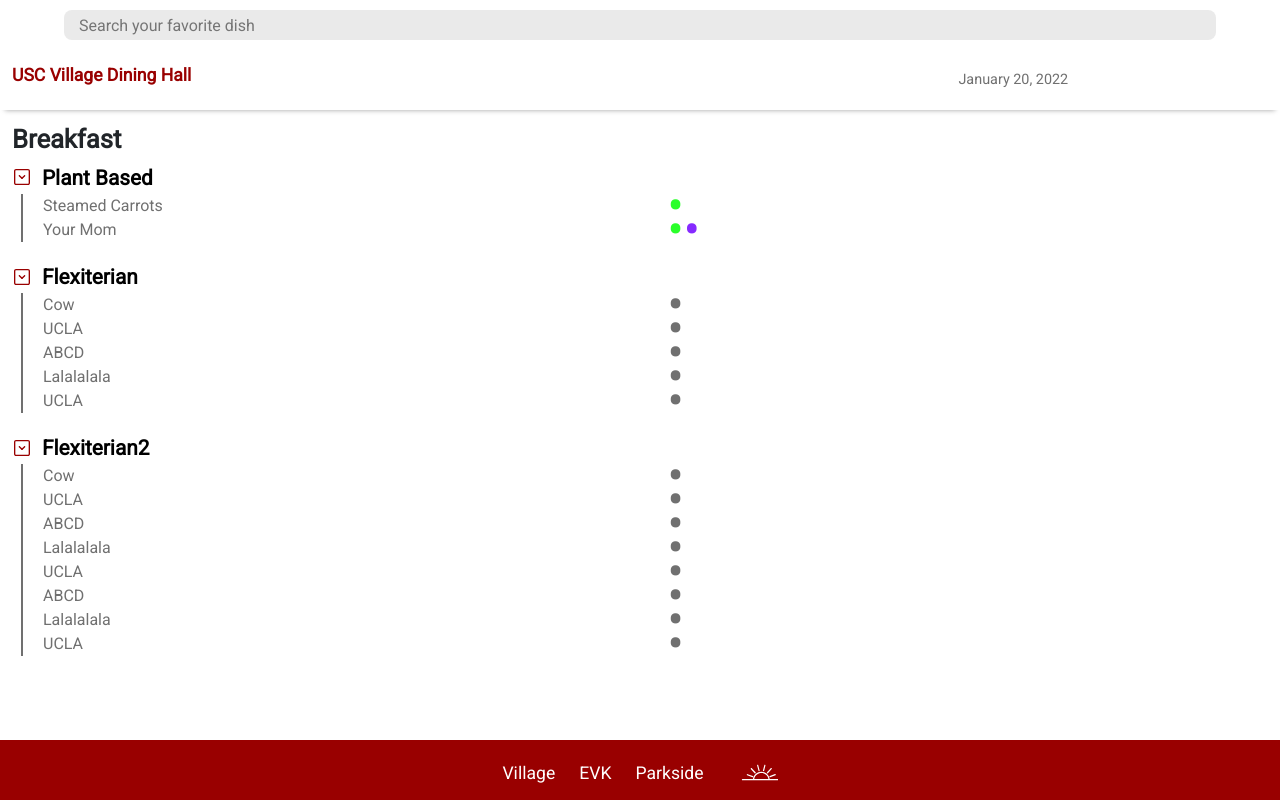
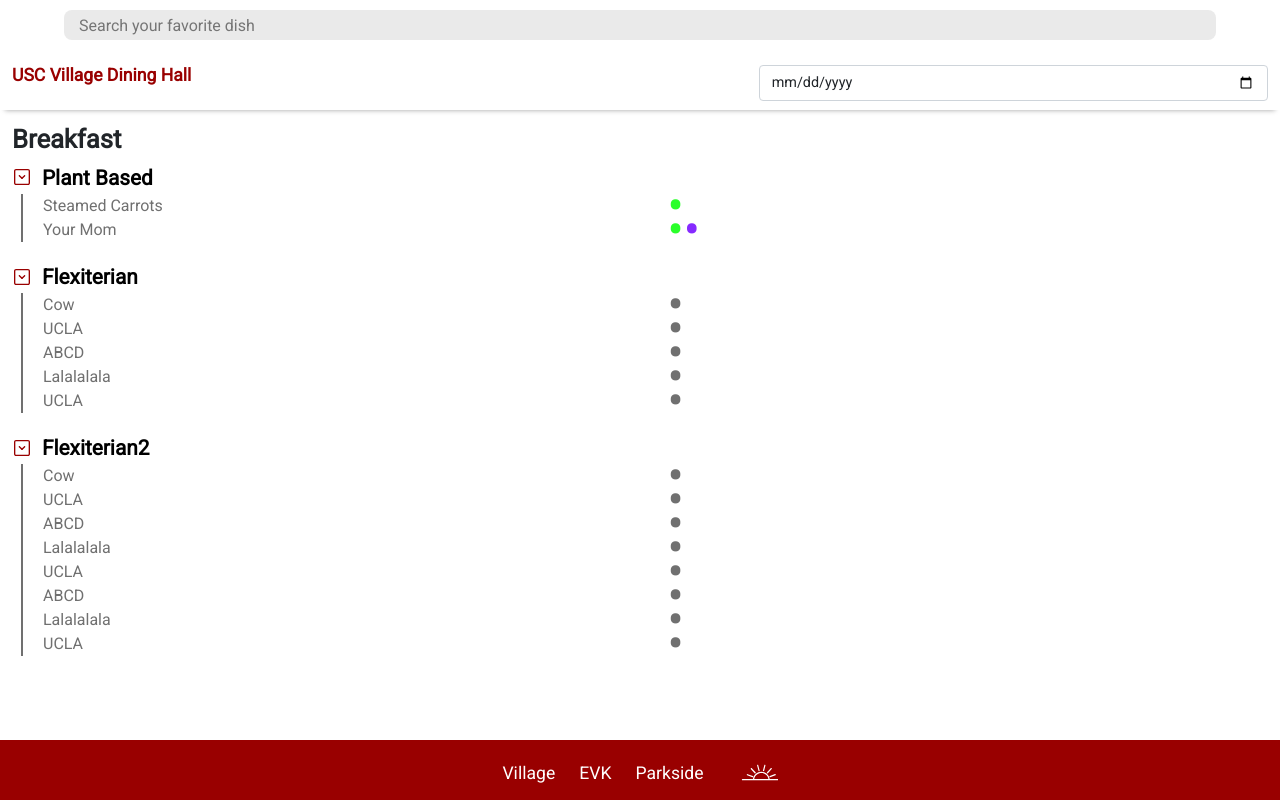
Before and after one commit to scottmai/trojan-dining, a React (Create React App) app in the folder frontend/: page / in a window 1280 px wide. Built offline with nearby package versions, Linux system fonts and the light colour scheme; data requests are answered from the project's data file.

Commit message:
Basic datepicker added

```diff
--- a/frontend/package.json
+++ b/frontend/package.json
@@ -11,6 +11,8 @@
     "eslint-plugin-react-hooks": "^4.4.0",
     "json-server": "^0.17.0",
     "react": "^17.0.2",
+    "react-bootstrap": "^2.3.0",
+    "react-bootstrap-validation": "^0.1.11",
     "react-dom": "^17.0.2",
     "react-scripts": "5.0.0",
     "sass": "^1.49.0",
--- a/frontend/src/components/Header.js
+++ b/frontend/src/components/Header.js
@@ -1,10 +1,23 @@
+import React, {useState} from "react";
+import Form from "react-bootstrap/Form";
+
 const Header = ({locationName}) => {
+    const today = new Date();
+    const [displayDate, setDisplayDate] = useState(today);
     return (
         <div className="header row">
             <h2 className="col-7">{locationName}</h2>
-
-            {/* TODO: Calendar link */}
-            <button className="col">January 20, 2022</button>
+            <div className="col-5 date-picker">
+                <Form.Group controlId="menu_date" size="sm">
+                <Form.Control
+                    type="date"
+                    name="menu_date"
+                    value={displayDate.getDate}
+                    defaultValue={today.getDate}
+                    onChange={(e) => setDisplayDate(e)}
+                />
+                </Form.Group>
+            </div>
         </div>
     );
 }
--- a/frontend/src/index.scss
+++ b/frontend/src/index.scss
@@ -9,7 +9,6 @@ body {
     overflow-x: none;
 }
 
-// TODO: Fix scrolling problem
 .navbar {
     color: white;
     background-color: #990000;
@@ -181,4 +180,10 @@ body {
             outline: none;
         }
     }
+
+    .date-picker {
+        #menu_date {
+            font-size: 0.9em;
+        }
+    }
 }
```
Also changed, not shown: 1 other file (tests, documents, lock files or other folders).
